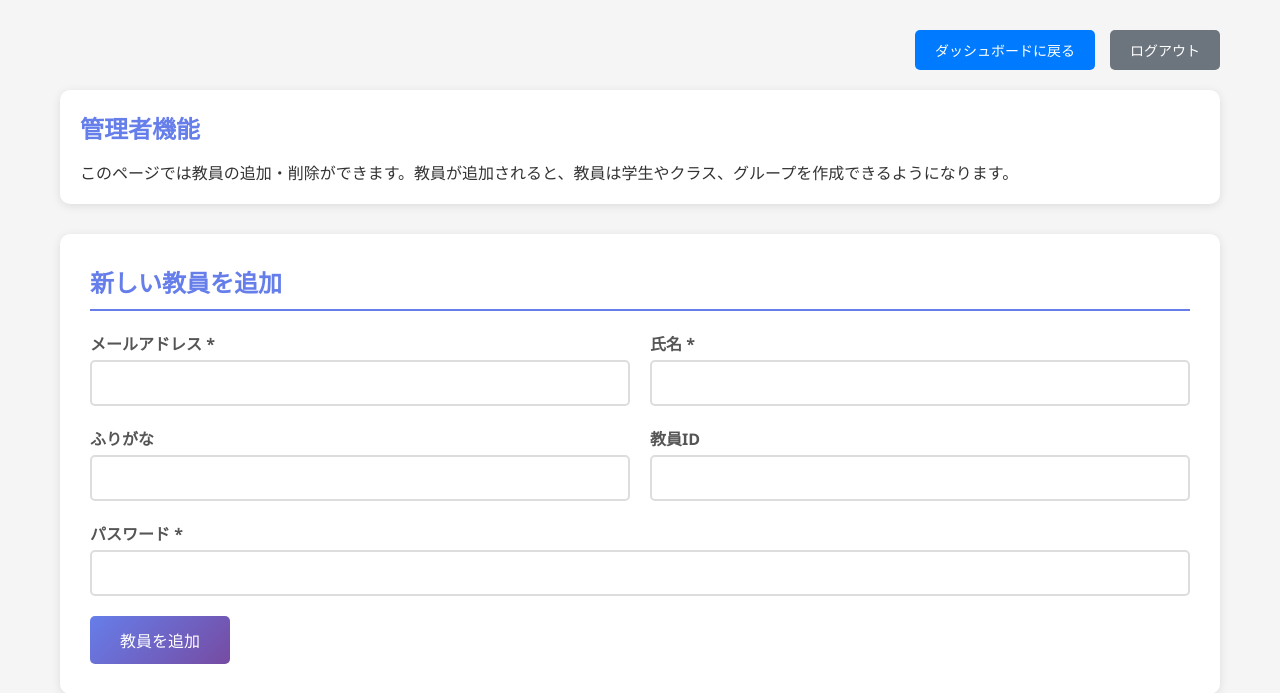
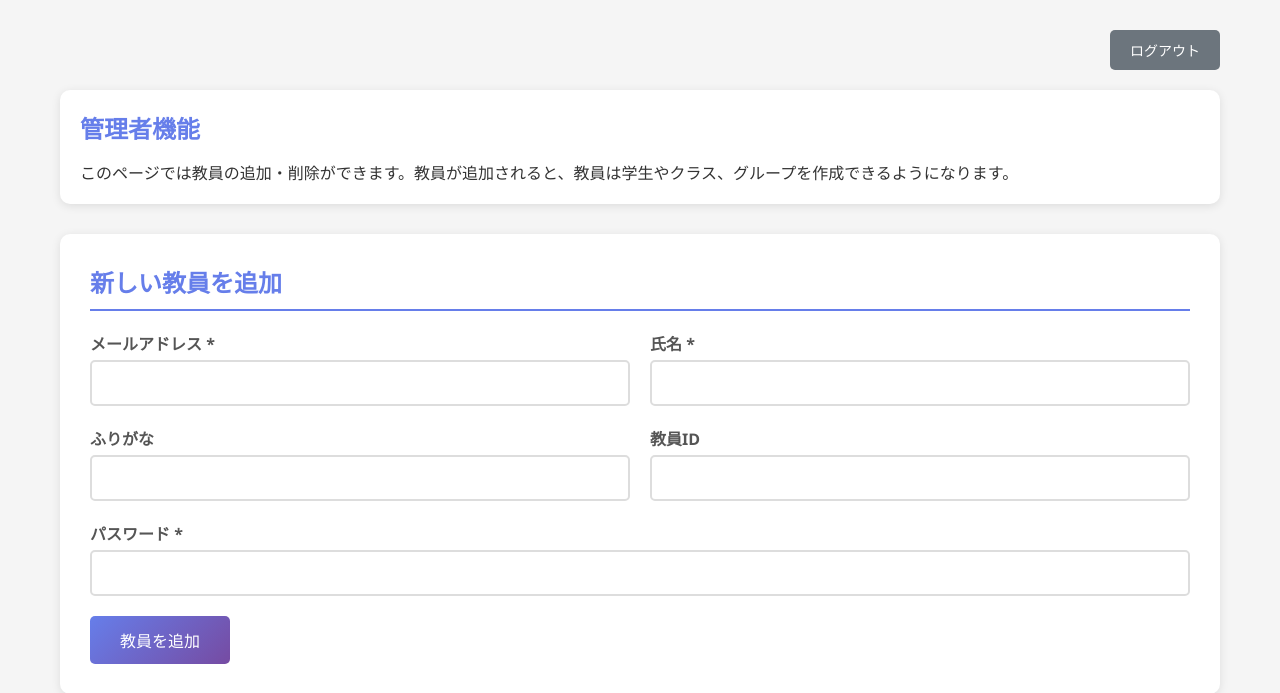
Before and after one commit to y-yusei/seiseki, a Django app: page /admin-panel/teachers/ in a window 1280 px wide. Shown: the part 173-866 px from the top of the page. Run offline with Django 5.2, Linux system fonts and the light colour scheme; a user stored in the database is signed in; data comes from the database, SQL or seed files in the repository; both versions use the stored data as it was after the commit.

Commit message:
htmlのデザイン修正

```diff
--- a/school_management/templates/school_management/admin_teacher_management.html
+++ b/school_management/templates/school_management/admin_teacher_management.html
@@ -259,7 +259,6 @@
         </div>
 
         <div class="nav-buttons">
-            <a href="{% url 'school_management:dashboard' %}" class="nav-btn primary">ダッシュボードに戻る</a>
             <a href="{% url 'school_management:logout' %}" class="nav-btn">ログアウト</a>
         </div>
 
```
Also changed, not shown: db.sqlite3.
